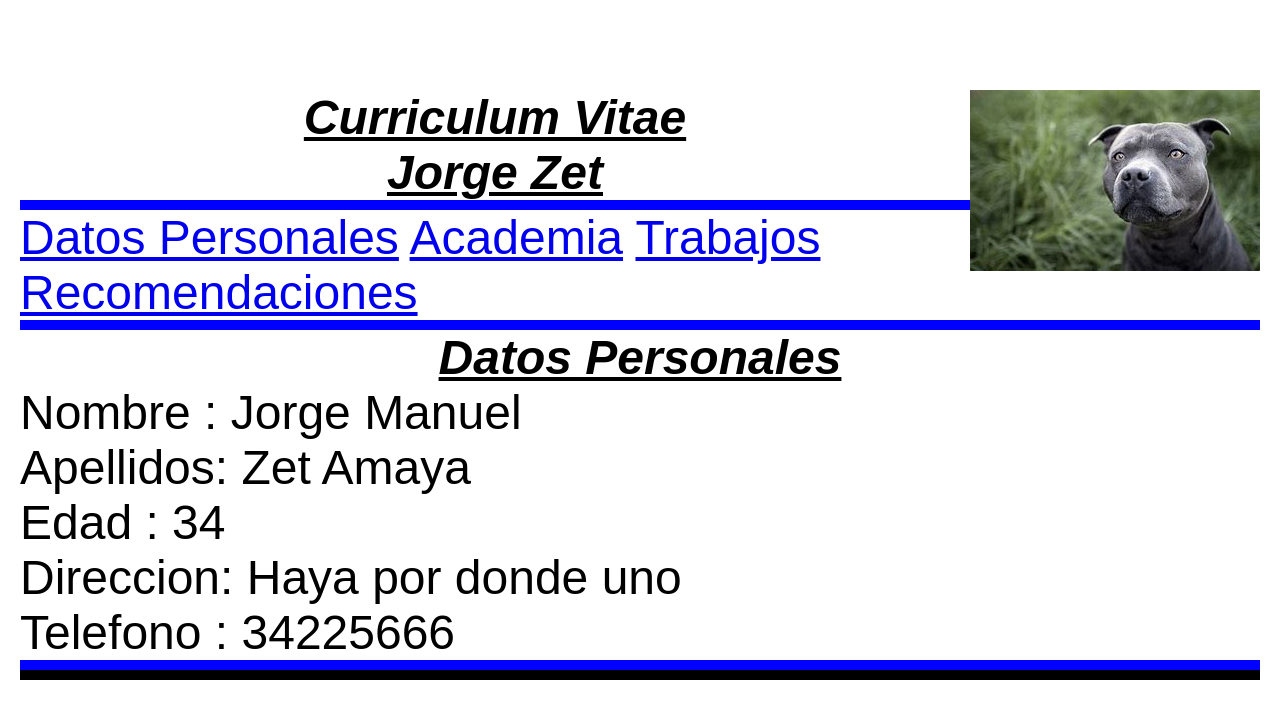
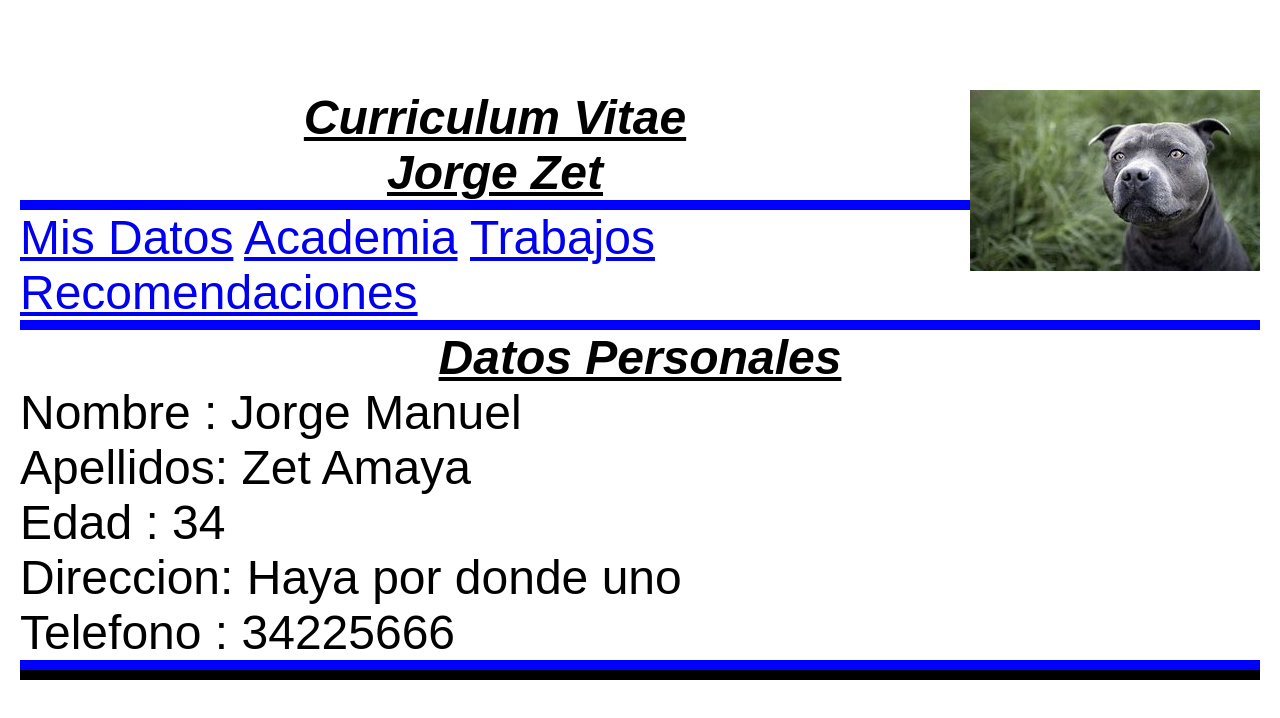
Before and after one commit to Aceituno/curri2024, a plain HTML site: page indice.html in a window 1280 px wide. Drawn offline with Linux system fonts and the light colour scheme.

Commit message:
modifique el indice.html

```diff
--- a/indice.html
+++ b/indice.html
@@ -13,7 +13,7 @@
             <center><b><u><i> Curriculum Vitae </i></u></b></center>
             <center><b><u><i> Jorge Zet </i></u></b></center>
             <hr size = "12" color = "blue" noshade>
-            <a href = "personales.html">Datos Personales</a>
+            <a href = "personales.html">Mis Datos</a>
             <a href = "escuela.html" >Academia</a>
             <a href = "trabajo.html" >Trabajos</a>
             <a href = "reco.html" >Recomendaciones </a>
```
